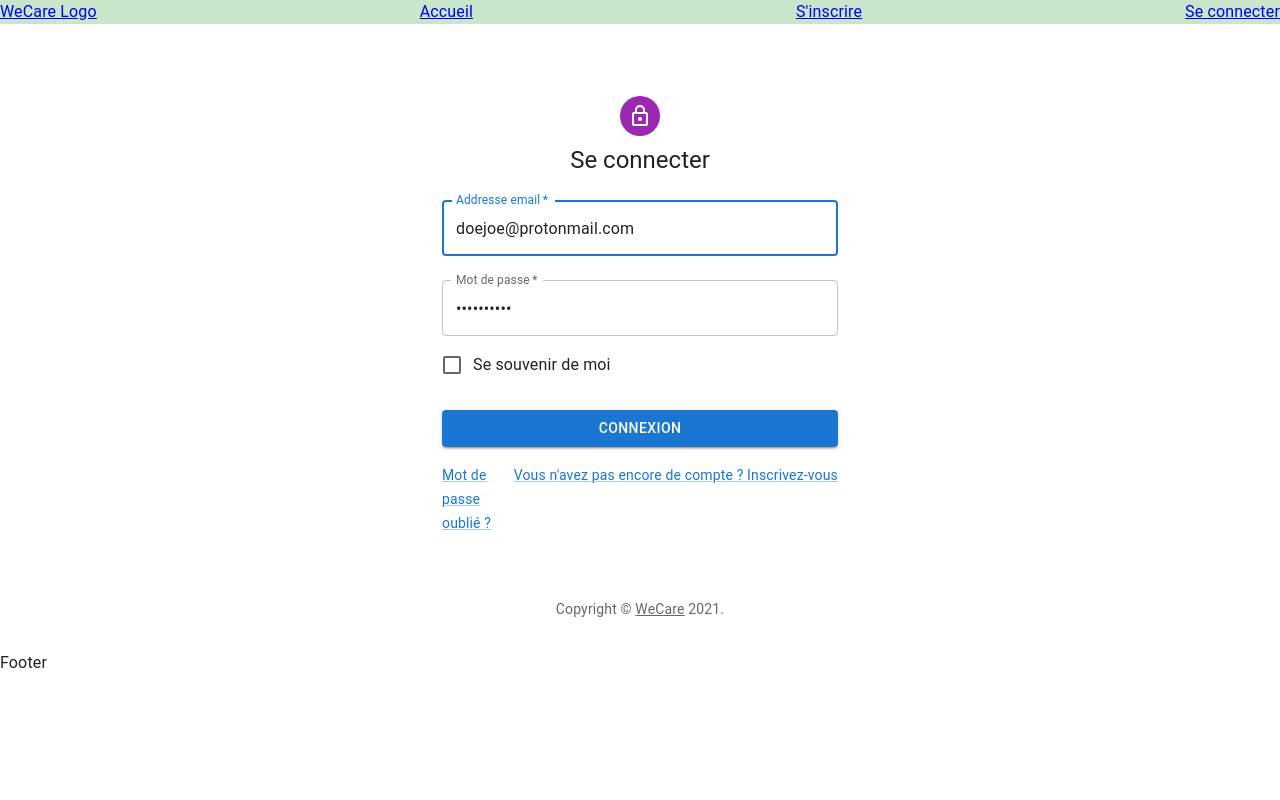
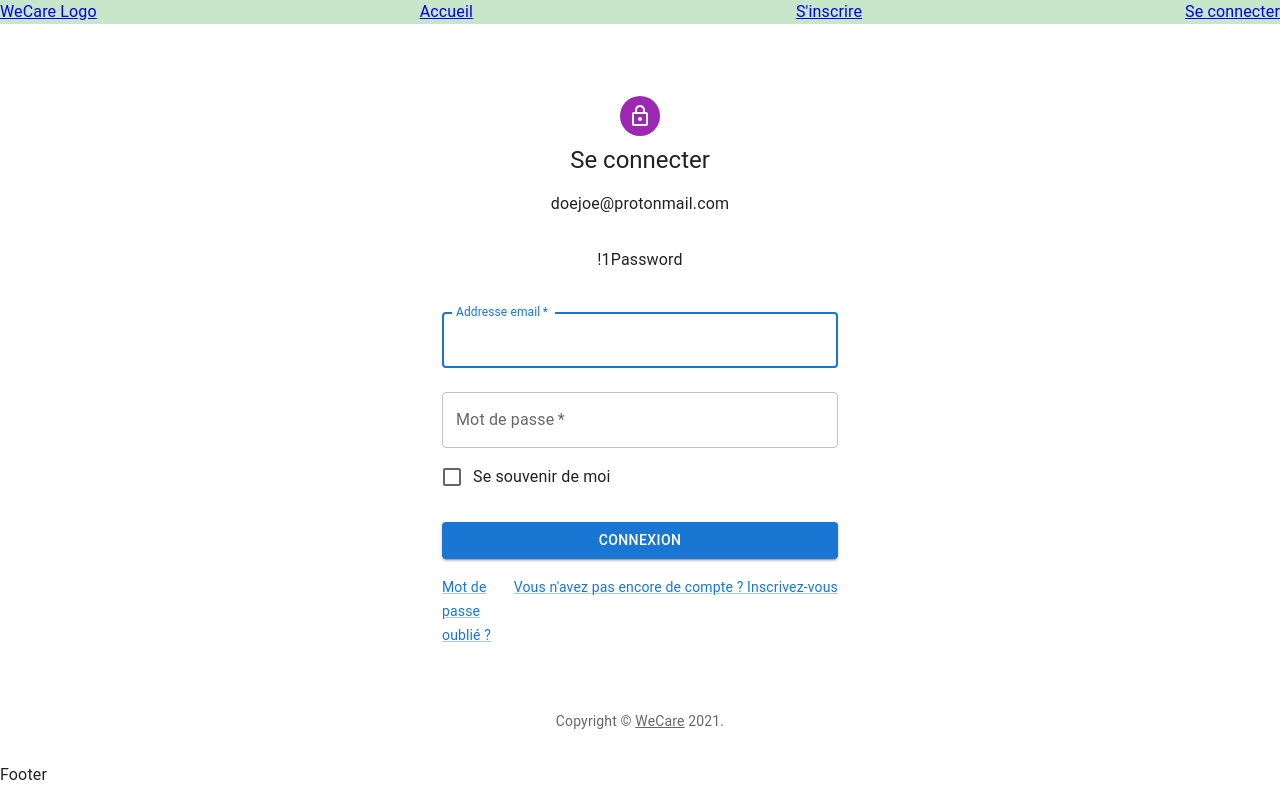
Before and after one commit to badace7/wecare-client, a React (Create React App) app: page /login in a window 1280 px wide. Built offline with nearby package versions, Linux system fonts and the light colour scheme.

Commit message:
Add decode token, fetch users data

```diff
--- a/src/pages/Login/LoginForm.tsx
+++ b/src/pages/Login/LoginForm.tsx
@@ -64,6 +64,19 @@ const LoginForm = (props:any) => {
           <Typography component="h1" variant="h5">
           Se connecter
           </Typography>
+
+          <p>
+
+          doejoe@protonmail.com
+
+
+          </p>
+          <p>
+
+!1Password
+
+
+</p>
           <Box component="form" onSubmit={handleSubmit} noValidate sx={{ mt: 1 }}>
             <TextField
               margin="normal"
@@ -72,8 +85,8 @@ const LoginForm = (props:any) => {
               id="email"
               label="Addresse email"
               name="email"
-              defaultValue="doejoe@protonmail.com"
-
+              // defaultValue="doejoe@protonmail.com"
+              // value="doejoe@protonmail.com"
               autoComplete="email"
               autoFocus
               onChange={(e)=> props.setEmail(e.target.value)}
@@ -86,7 +99,8 @@ const LoginForm = (props:any) => {
               label="Mot de passe"
               type="password"
               id="password"
-              defaultValue="!1Password"
+              // defaultValue="!1Password"
+              // value="!1Password"
               autoComplete="current-password"
               onChange={(e)=> props.setPassword(e.target.value)}
 
--- a/src/pages/Login/index.tsx
+++ b/src/pages/Login/index.tsx
@@ -5,7 +5,9 @@ import { useNavigate } from "react-router-dom";
 import { useDispatch } from 'react-redux';
 import { userServices } from "../../services";
 import { login } from "../../store/actions/user.actions";
-
+  import jwt_decode from "jwt-decode";
+  import { userToken } from "../../types/user.types";
+  import { useEffect } from "react";
 
 // : JSX.Element
 const LoginPage = () => {
@@ -16,6 +18,14 @@ const LoginPage = () => {
   const [password, setPassword] = useState("");
   const [error , setError] = useState(false);
 
+useEffect(() => {
+console.log(`loginForm:`,email, password);
+
+
+  return () => {
+  }
+}, [email, password])
+
 
   const dispatch = useDispatch()
 
@@ -23,15 +33,21 @@ const LoginPage = () => {
     try {
 
       const response = await userServices.signIn({email, password});
+      console.log(`response`, response);
+
       const user = response.data;
+      console.log(`USER DATA SERVICE`, user);
 
-      localStorage.setItem('access-token', user.access_token);
+
+      // localStorage.setItem('access-token', user.access_token);
 
 
       dispatch(login(user));
-      console.log('localStorage access token: ', localStorage.getItem('access-token'));
-      console.log('localStorage refresh token: ', localStorage.getItem('refresh-token'));
+      // console.log('dispatch(login ->) localStorage access token: ', localStorage.getItem('access-token'));
 
+      // console.log('localStorage refresh token: ', localStorage.getItem('refresh-token'));
+      // const decodedToken: userToken = jwt_decode(user.access_token);
+      // console.log(`decodedToken ROLE >>>>>>> :`, decodedToken.role);
       navigate('/');
 
 
--- a/src/services/user.service.ts
+++ b/src/services/user.service.ts
@@ -1,12 +1,12 @@
 import { user } from '../types/user.types';
 import http from "./config";
 
-
+// user: Omit<user, "access_token" | "refresh_token" | "first_name" | "last_name" | "city" | "address" | "phone_number" |
+// "social_security_number" | "id" | "gender" | "postal_code" | "role">
 export const signIn = async (
-  user: Omit<user, "access_token" | "refresh_token" | "first_name" | "last_name" | "city" | "address" | "phone_number" |
-  "social_security_number" | "id" | "gender" | "postal_code" | "role">
-): Promise<any> => { // <- what should be returned
-  return await http.post("/users/login", user);
+  user: Omit<user, "access_token" | "refresh_token" | "id" | "role">
+): Promise<any> => {
+  return await http.post("/users/login", user); // <- what should be returned
 };
 
 
--- a/src/store/actions/user.actions.ts
+++ b/src/store/actions/user.actions.ts
@@ -1,4 +1,5 @@
 import {user, userToken} from "../../types/user.types";
+
 
 import jwt_decode from "jwt-decode";
 
@@ -19,15 +20,27 @@ export const login = (user: user) => {
 
   // const decodedToken: userToken = jwt_decode(user.access_token);
   // console.log(`decodedToken:`, decodedToken.id);
+  // console.log(`decodedToken:`, decodedToken.role);
 
   // user.id = decodedToken.id;
   // user.role = decodedToken.role;
   // console.log(`USER`, user);
 
+  // const userStore = useSelector((state: { user: userStore }) => state.user);
+  const decodedToken: userToken = jwt_decode(user.access_token);
+  // console.log(`decodedToken ROLE >>>>>>> :`, decodedToken.role);
+
+  // console.log(`user store > role :`,
+  // userStore.role
+  // );
+  console.log(`user data>>>`,user);
+
 
   return {
     type: "LOGIN",
-    payload: user,
+    payload: {
+   user
+    },
   };
 };
 
--- a/src/types/user.types.ts
+++ b/src/types/user.types.ts
@@ -1,4 +1,4 @@
-import internal from "stream";
+
 
 export type user = {
   id: string;
@@ -25,7 +25,7 @@ export type userStore = {
 
 export type action = {
     type: string;
-    payload: object | string | boolean | jwtToken ;
+    payload: object | string | boolean;
  };
 
  export type userToken = {
```
Also changed, not shown: src/store/reducers/user.reducer.ts (+4 -5 lines).
